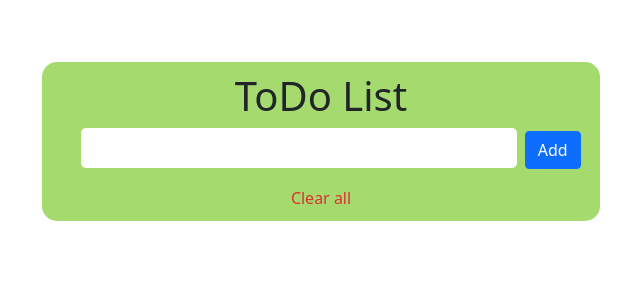
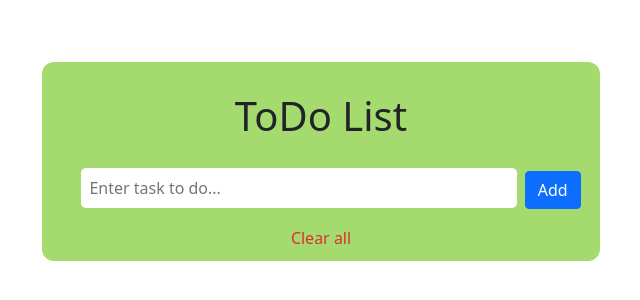
Before and after one commit to aselwilliams/Todo-hooks, a React (Create React App) app: page / in a window 1280 px wide. Shown: the part 138-438 px from the top of the page, without its empty margins (319-959 px from the left). Built offline with nearby package versions, Linux system fonts and the light colour scheme.

Commit message:
small changes

```diff
--- a/src/App.css
+++ b/src/App.css
@@ -6,10 +6,13 @@
 }
 .wrapper {
   width: 50%;
-  border-radius: 15px;
+  border-radius: 12px;
   background: rgb(165, 219, 110);
   margin: auto;
   padding: 10px 0;
+}
+h1{
+  padding:20px;
 }
 ul {
   width: 95%;
@@ -21,7 +24,6 @@ form{
 .flex {
   display: flex;
   justify-content: space-between;
-  /* border-bottom: 1px solid #333; */
   align-items: center;
 }
 ul li {
@@ -48,6 +50,7 @@ ul li {
 }
 .checkbox {
   width: 30px;
+  cursor: pointer;
 }
 .edit-input {
   width: 400px;
@@ -66,3 +69,6 @@ ul li {
 .btn-wrapper{
   padding-right: 5px;
 }
+button{
+  cursor: pointer;
+}
--- a/src/App.js
+++ b/src/App.js
@@ -53,7 +53,6 @@ const handleChange=(e)=>{
   };
 
   const onAdd = (task) => {
-    // const id = Math.floor(Math.random() * 10000) + 1;
     const id = nanoid()
     const newTask = { id, ...task };
     setTasks([...tasks, newTask]);
--- a/src/components/Form.js
+++ b/src/components/Form.js
@@ -3,7 +3,7 @@ import React from 'react'
 function Form({onSubmit, text, onChange, isEditing}) {
   return (
     <form onSubmit={onSubmit}>
-    <input value={text} onChange={onChange} className="add" type='text' />
+    <input value={text} onChange={onChange} className="add" type='text' placeholder='Enter task to do...'/>
     <button className="btn btn-primary ms-2">
       {isEditing ? "Edit" : "Add"}{" "}
     </button>
```
